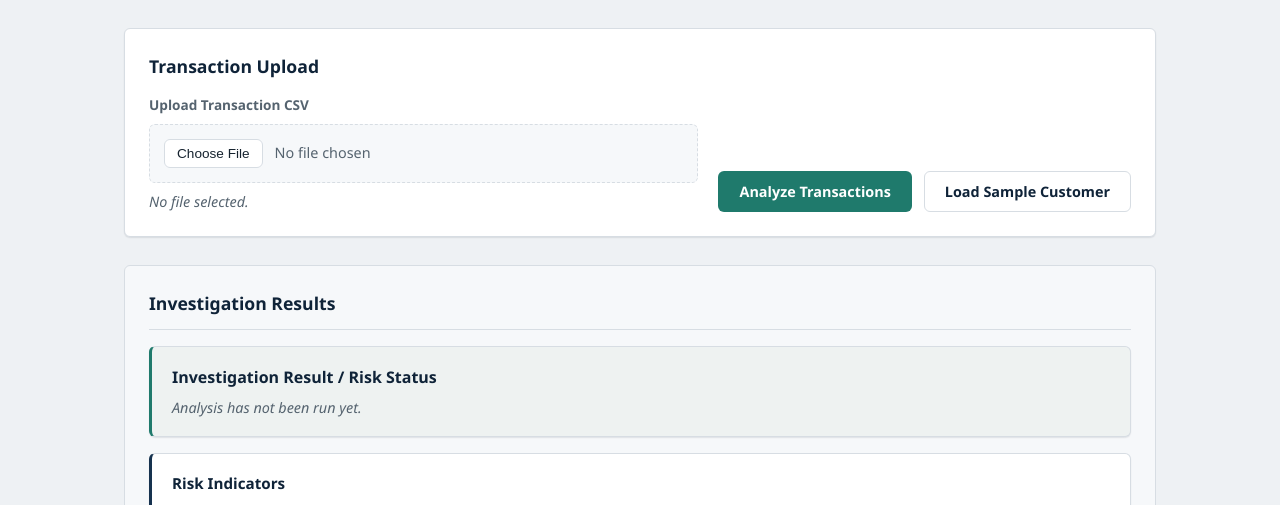
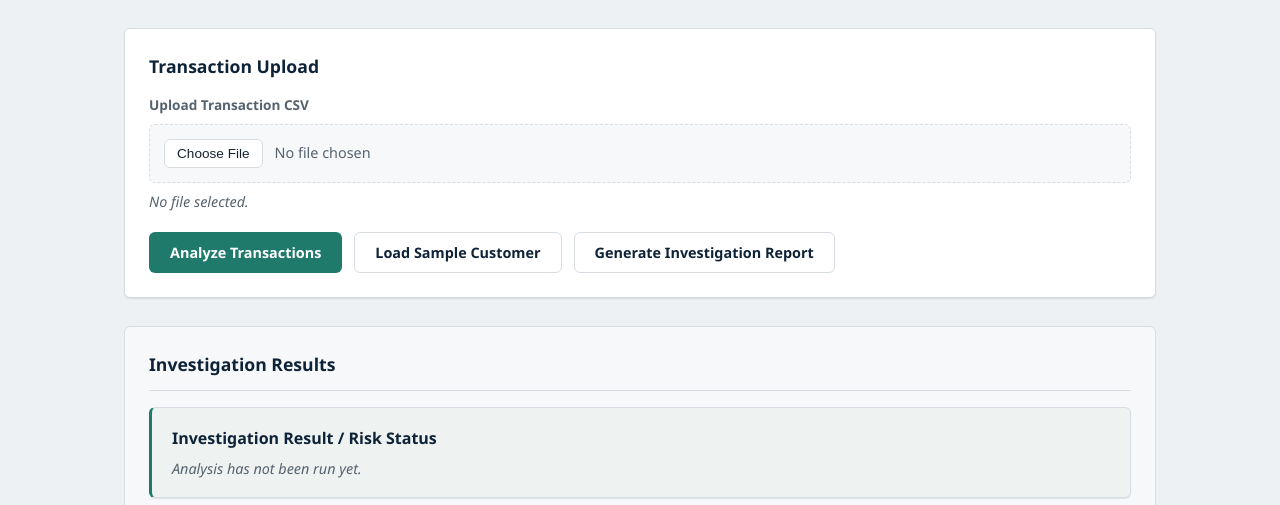
Before and after one commit to AnanyaMalleswamy/AnaRisk-Sentinel, a Django app: page / in a window 1280 px wide. Shown: the part 159-664 px from the top of the page. Run offline with Django 5.2, Linux system fonts and the light colour scheme; parts of the project's set-up code (start-up, migrations or seed data) failed here and were passed over.

Commit message:
made the following changes: added view to url, atted a extra button, added cached elements

```diff
--- a/config/urls.py
+++ b/config/urls.py
@@ -18,9 +18,11 @@ from django.contrib import admin
 from django.urls import path
 from django.shortcuts import render
 from analyzer.views import analyze, index
+from analyzer.views import analyze, generate_report, index
 
 urlpatterns = [
     path('admin/', admin.site.urls),
     path("", lambda request: render(request, "index.html")),
-    path("api/analyze/", analyze, name="analyze")
+    path("api/analyze/", analyze, name="analyze"),
+    path("api/generate-report/", generate_report, name="generate_report")
 ]
--- a/static/app.js
+++ b/static/app.js
@@ -5,6 +5,7 @@ document.addEventListener("DOMContentLoaded", () => {
   const analyzeBtn = document.getElementById("analyze-btn");
   const loadSampleBtn = document.getElementById("load-sample-btn");
   const uploadForm = document.getElementById("upload-form");
+  const generateReportBtn = document.getElementById("generate-report-btn");
 
   const resultBlocks = {
     riskStatus: document.getElementById("risk-status"),
--- a/templates/index.html
+++ b/templates/index.html
@@ -34,6 +34,9 @@
                     </button>
                     <button type="button" id="load-sample-btn" class="btn btn-secondary">
                         Load Sample Customer
+                    </button>
+                    <button type="button" id="generate-report-btn" class="btn btn-secondary">
+                    Generate Investigation Report
                     </button>
                 </div>
             </form>
```
